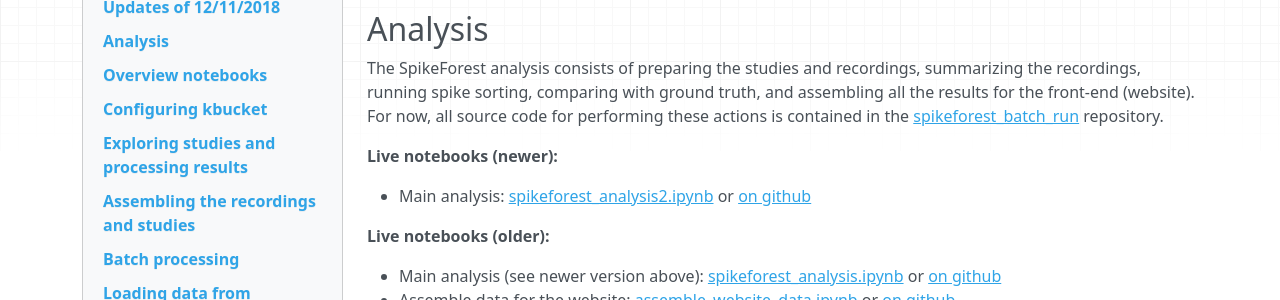
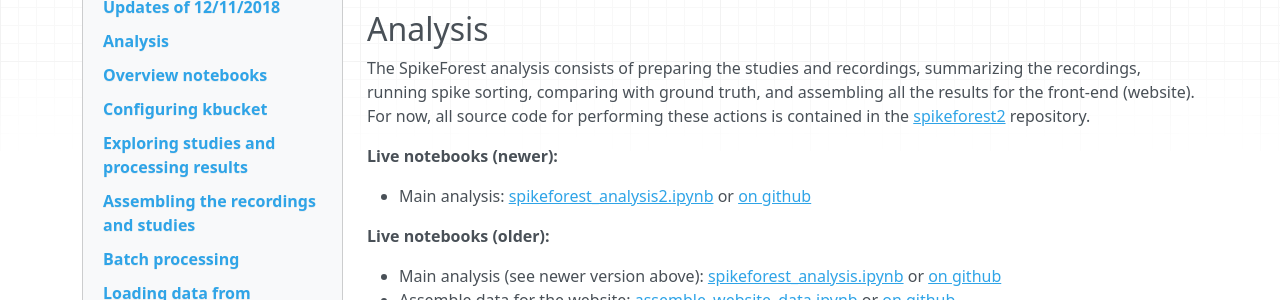
Before and after one commit to scratcharchive/spikeforest-docs, an MkDocs documentation site: the page built from docs/index.md, in a window 1280 px wide and 900 px high, scrolled down 450 px. Shown: the part 155-455 px from the top of the window. Built offline with MkDocs 1.6.1, drawn with Linux system fonts in a browser that asks for light colours; nearby versions of some CDN libraries.

Commit message:
Update index.md

```diff
--- a/docs/index.md
+++ b/docs/index.md
@@ -19,7 +19,7 @@
 
 ## Analysis
 
-The SpikeForest analysis consists of preparing the studies and recordings, summarizing the recordings, running spike sorting, comparing with ground truth, and assembling all the results for the front-end (website). For now, all source code for performing these actions is contained in the [spikeforest_batch_run](https://github.com/magland/spikeforest_batch_run) repository.
+The SpikeForest analysis consists of preparing the studies and recordings, summarizing the recordings, running spike sorting, comparing with ground truth, and assembling all the results for the front-end (website). For now, all source code for performing these actions is contained in the [spikeforest2](https://github.com/flatironinstitute/spikeforest2) repository.
 
 **Live notebooks (newer):**
 
```
